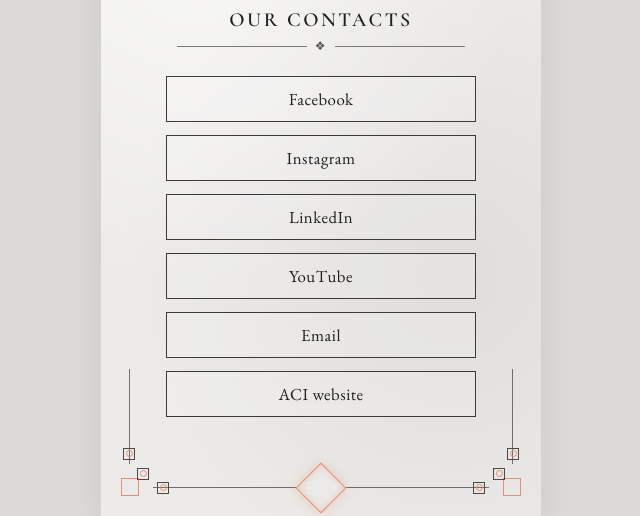
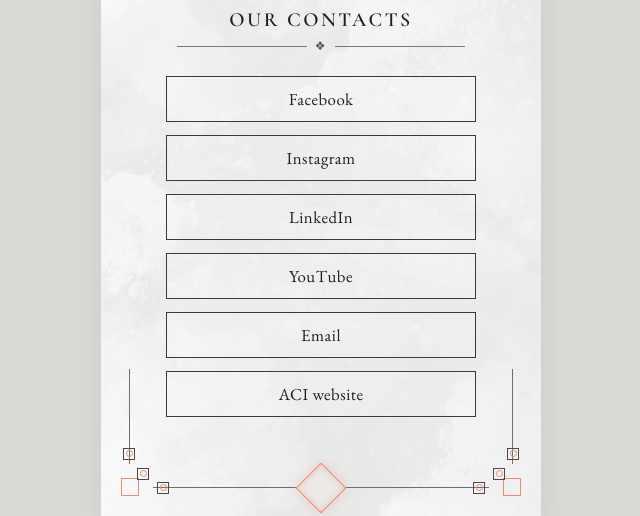
Before and after one commit to aci-hu-jo/aci-hu-jo.github.io, a plain HTML site: page index.html in a window 1280 px wide. Shown: the part 284-800 px from the top of the page, without its empty margins (319-959 px from the left). Drawn offline with nearby package versions, Linux system fonts and the light colour scheme.

Commit message:
Update index.html

```diff
--- a/index.html
+++ b/index.html
@@ -45,9 +45,9 @@
             max-width: 440px;
             min-height: 100vh;
             background-color: var(--bg-color);
-            background-image:
-                radial-gradient(circle at 20% 30%, rgba(255,255,255,0.6) 0%, transparent 50%),
-                radial-gradient(circle at 80% 70%, rgba(210,208,205,0.5) 0%, transparent 50%);
+          background-image: url('back.png');
+background-size: cover;
+background-position: center;
             padding: 55px 28px;
             display: flex;
             flex-direction: column;
```
